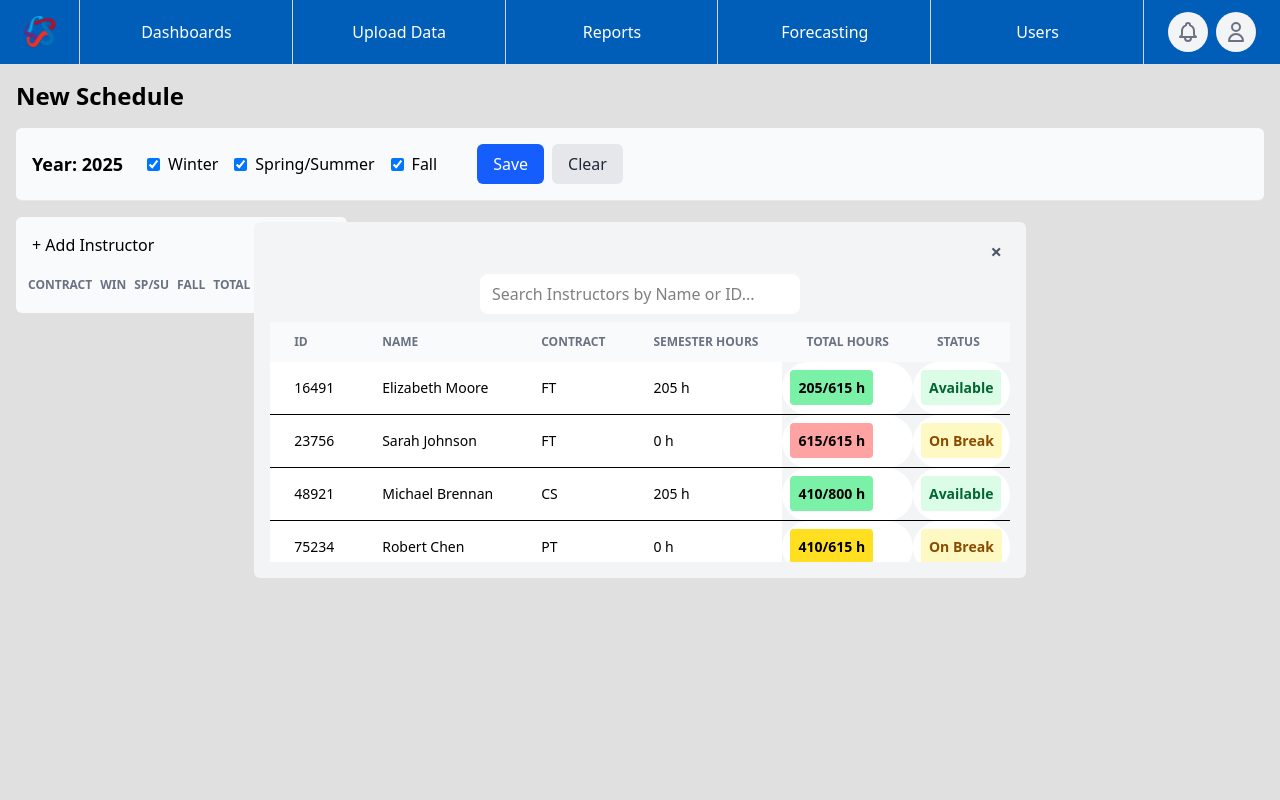
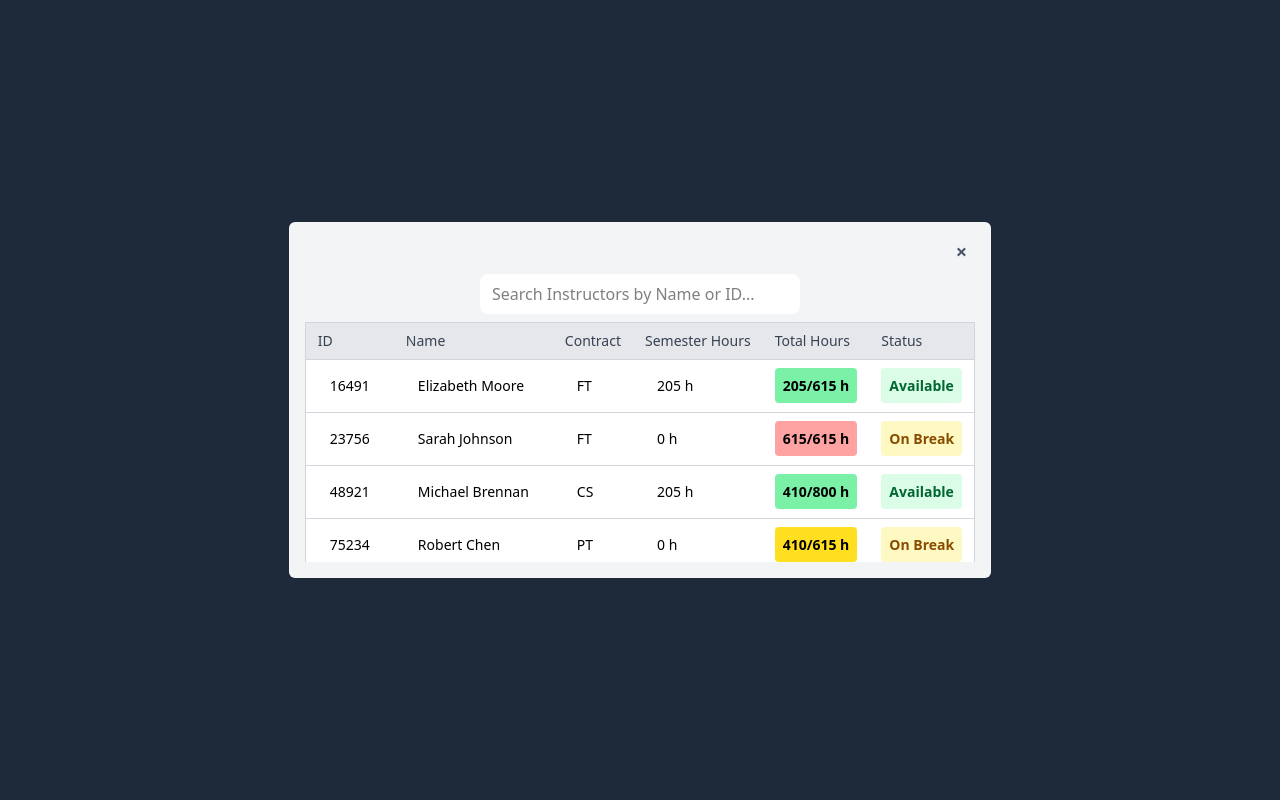
Before and after one commit to mlbrnm/sadt_scheduling_capstone, a Next.js app: page /Frontend/NewSchedule in a window 1280 px wide. Both pictures are taken after a click on the button "+ Add Instructor". Shown: the top 800 px of the page. Built offline with nearby package versions, Linux system fonts and the light colour scheme.

Commit message:
Update InstructorSection, moccourses.json
Update InstructorSection; minor styling change.
Update mockcourses.json; add missing Contact_Hours.

```diff
--- a/app/Frontend/NewSchedule/instructorsection.js
+++ b/app/Frontend/NewSchedule/instructorsection.js
@@ -46,7 +46,7 @@ export default function InstructorSection({
     }
   };
 
-  // Filter instructors based on search term
+  // Filter instructors based on search term and if already added
   const filteredInstructors = instructors.filter((instructor) => {
     // Check if instructor is already added
     // USED AI Q: How do I make sure the same instructor isn't added twice? (https://chat.deepseek.com/a/chat/s/d165c209-61dc-4b75-943f-4d97dfa24eb5)
@@ -148,7 +148,7 @@ export default function InstructorSection({
       {/* Modal for selecting instructors */}
       {isModalOpen && (
         <div
-          className="fixed inset-0 flex items-center justify-center z-50"
+          className="fixed inset-0 bg-gray-800 bg-opacity-50 flex items-center justify-center z-50"
           onClick={() => setIsModalOpen(false)}
         >
           <div
@@ -178,21 +178,21 @@ export default function InstructorSection({
 
             {/* Instructor List */}
             <div className="max-h-60 overflow-y-auto">
-              <table className="min-w-full">
+              <table className="min-w-full border border-gray-300">
                 <thead className="bg-gray-50 sticky top-0">
-                  <tr>
+                  <tr className="bg-gray-200">
                     {instructorListHeaders.map((header) => (
                       <th
                         key={header}
                         scope="col"
-                        className="px-6 py-3 text-left text-xs font-semibold text-gray-500 uppercase"
+                        className="px-3 py-2 text-left text-sm font-medium text-gray-700 border-b border-gray-300"
                       >
                         {header}
                       </th>
                     ))}
                   </tr>
                 </thead>
-                <tbody className="bg-white divide-y divide-black">
+                <tbody className="bg-white divide-y">
                   {filteredInstructors.length === 0 ? (
                     <tr>
                       <td colSpan="6" className="px-6 py-4 text-sm text-center">
@@ -210,27 +210,27 @@ export default function InstructorSection({
                         }}
                         className="cursor-pointer hover:bg-gray-100"
                       >
-                        <td className="px-6 py-4 text-sm">
+                        <td className="px-6 py-4 text-sm border-b border-gray-300">
                           {instructor.Instructor_ID}
                         </td>
-                        <td className="px-6 py-4 text-sm">
+                        <td className="px-6 py-4 text-sm border-b border-gray-300">
                           {instructor.Instructor_Name}{" "}
                           {instructor.Instructor_LastName}
                         </td>
-                        <td className="px-6 py-4 text-sm">
+                        <td className="px-6 py-4 text-sm border-b border-gray-300">
                           {instructor.Contract_Type}
                         </td>
-                        <td className="px-6 py-4 text-sm">
+                        <td className="px-6 py-4 text-sm border-b border-gray-300">
                           {`${instructor.Semester_Hours} h`}
                         </td>
-                        <td className="px-2 py-1 text-sm font-semibold rounded-full">
+                        <td className="px-3 py-2 text-sm font-semibold border-b border-gray-300">
                           <span className={getUtilizationColor(instructor)}>
                             {`${instructor.Total_Hours}/${
                               instructor.Contract_Type === "CS" ? "800" : "615"
                             } h`}
                           </span>
                         </td>
-                        <td className="px-2 py-1 text-sm font-semibold rounded-full">
+                        <td className="px-3 py-2 text-sm font-semibold border-b border-gray-300">
                           <span
                             className={`${
                               instructor.Instructor_Status === "Available"
--- a/app/Frontend/NewSchedule/mockcourses.json
+++ b/app/Frontend/NewSchedule/mockcourses.json
@@ -53,6 +53,7 @@
     "Course_Name": "Web Development 1",
     "Program": "SD",
     "Credits": 3,
+    "Contact_Hours": 75,
     "Delivery": "Blended",
     "Online": 2,
     "Class": 3,
@@ -68,6 +69,7 @@
     "Course_Name": "Object-Oriented Programming 1",
     "Program": "SD",
     "Credits": 3,
+    "Contact_Hours": 75,
     "Delivery": "Blended",
     "Online": 2,
     "Class": 3,
```
